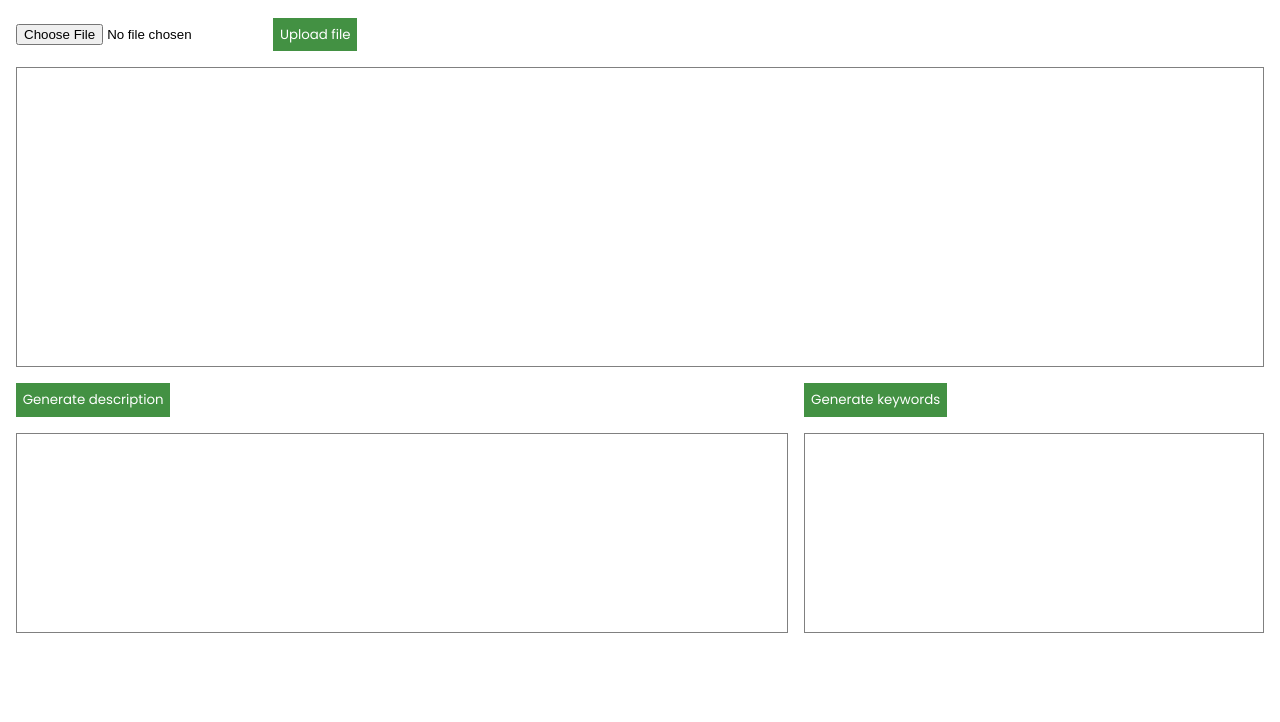
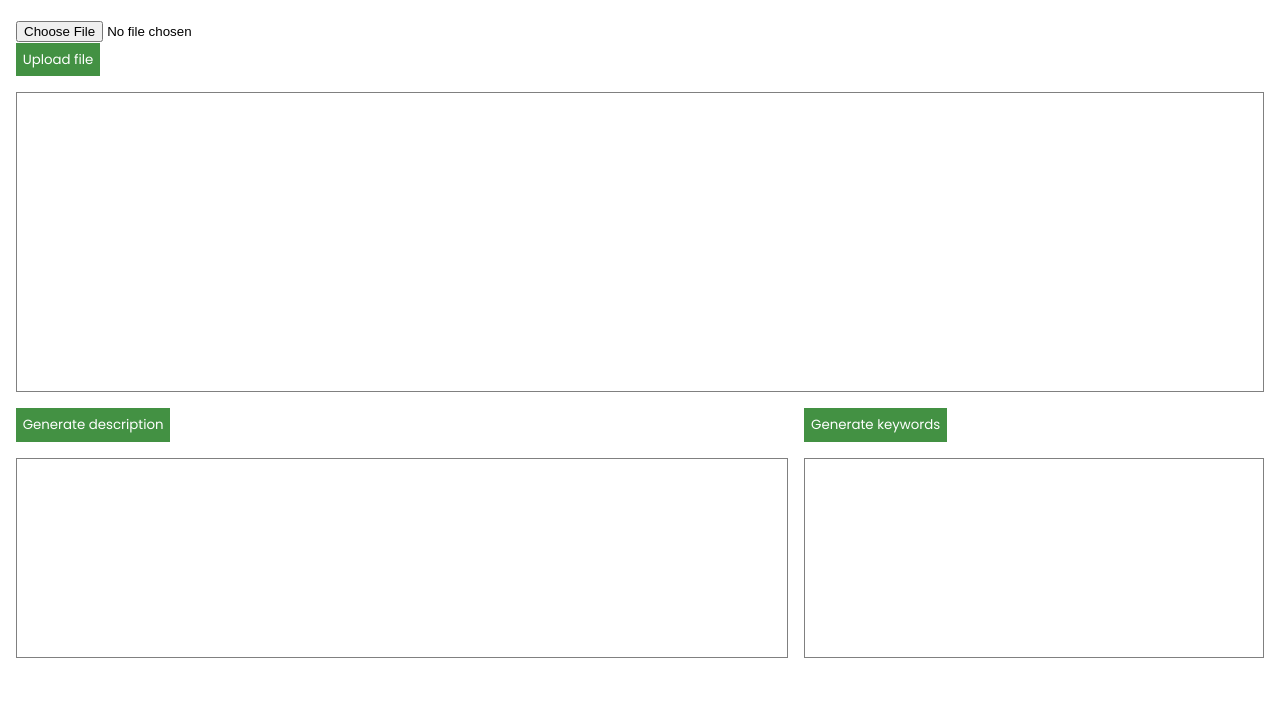
Before and after one commit to Benedicte2019/web_dataset_tagging, a plain HTML site: page frontend/main.html in a window 1280 px wide. Shown: the part 78-800 px from the top of the page. Drawn offline with Linux system fonts and the light colour scheme.

Commit message:
added upload button

```diff
--- a/frontend/main.html
+++ b/frontend/main.html
@@ -19,8 +19,9 @@
         <div class="btn btn-df">
             <form id="uploadForm" enctype="multipart/form-data">
                 <input type="file" id="myFiles" accept="image/*" />
-                <!-- class="btn-df" -->
-                <button id="button">Upload file</button>
+            </form>
+            <form id="uploadFile">
+                <button class="btn-df" id="button">Upload file</button>
             </form>
         </div>
         <div class="file-name">
```
